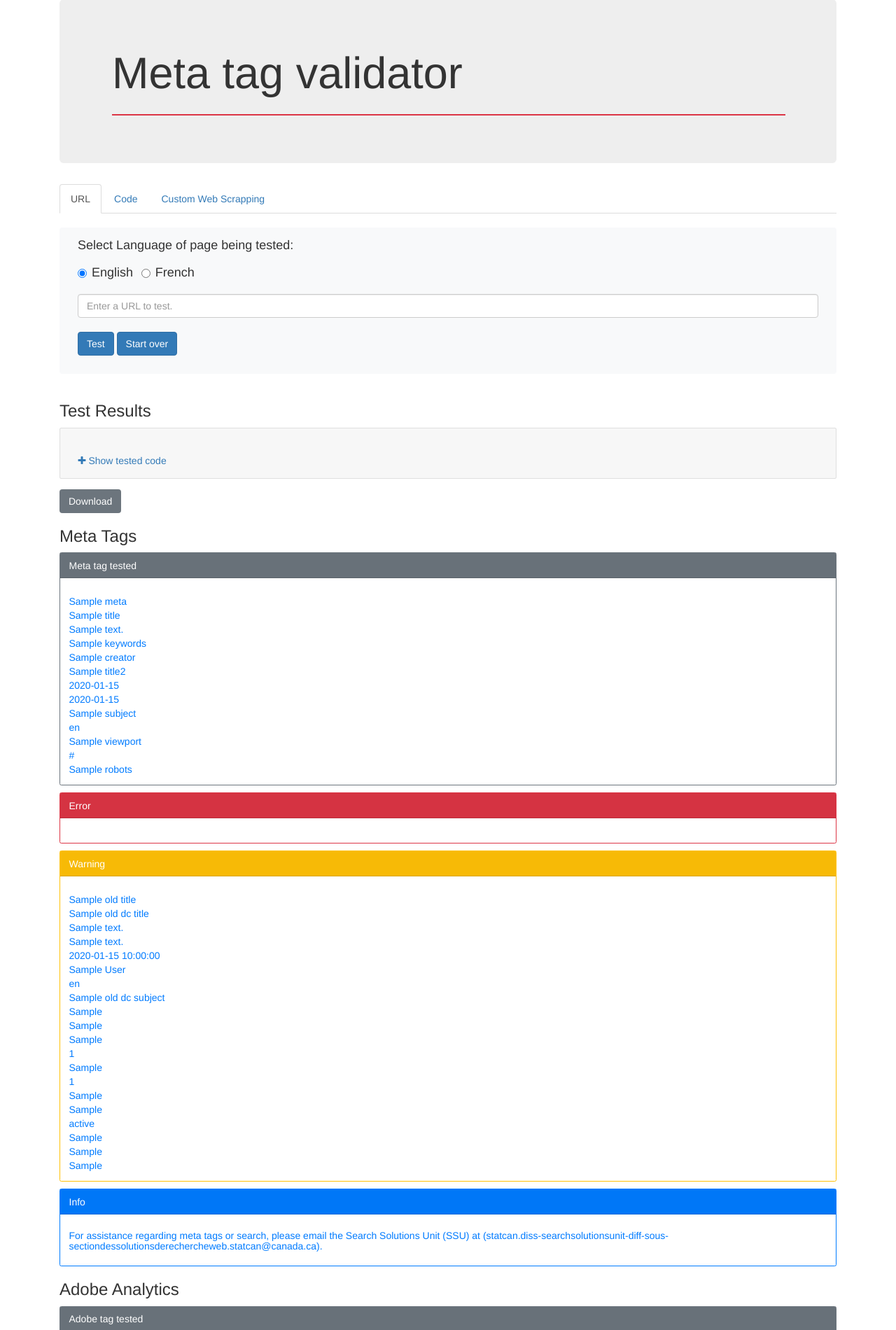
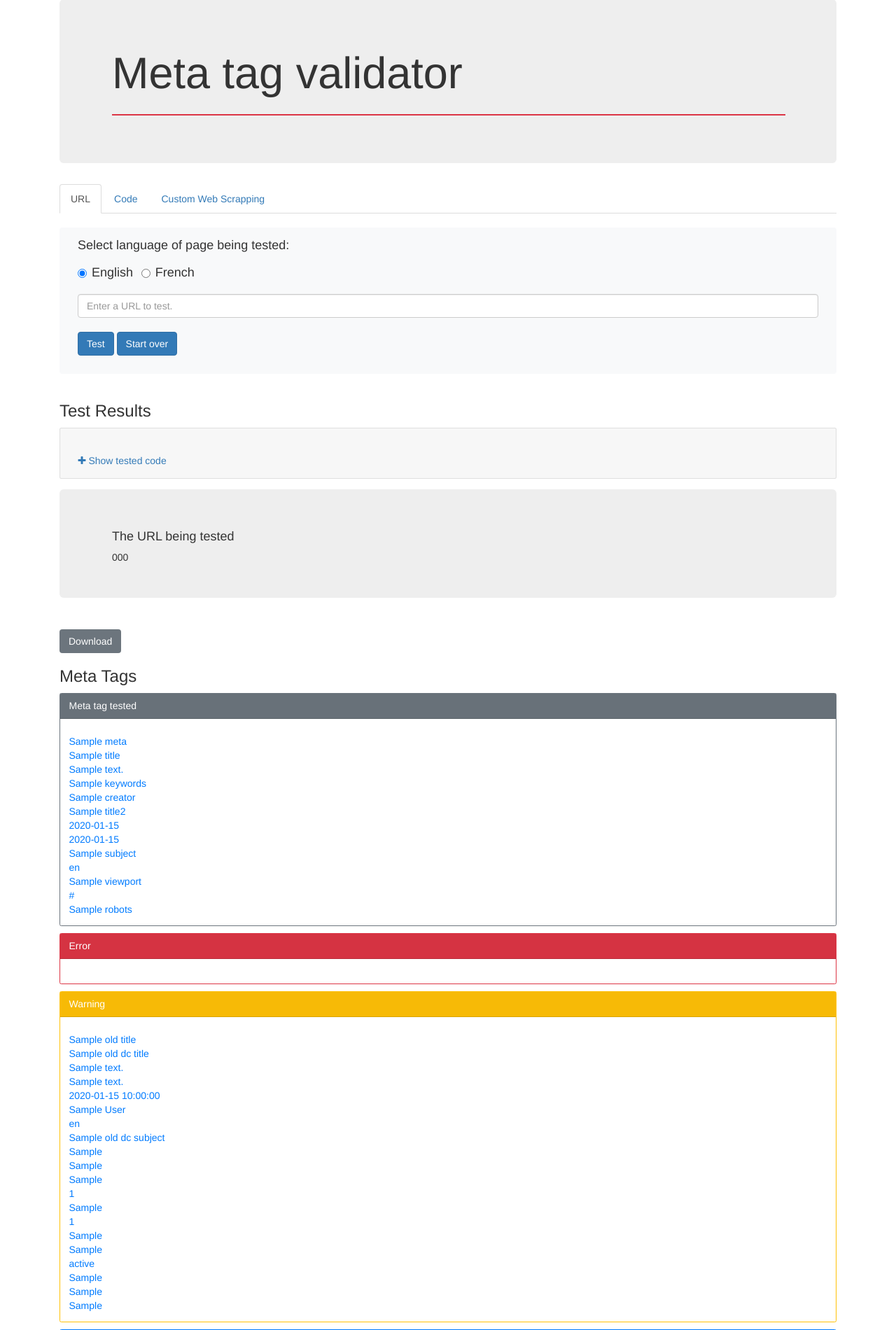
Before and after one commit to Khipro/MetaTagValidator, a Flask app: template templates/scrape.html in a window 1280 px wide. Shown: the part 16-1916 px from the top of the page at 70% size. Run offline with Flask 2, Linux system fonts and the light colour scheme; the template is opened without the code that fills it: most values are stand-ins (such as "Sample title", 1, 10 or a date in 2020); some libraries are stand-ins or nearby versions.

Commit message:
commit on 'master'

```diff
--- a/app.py
+++ b/app.py
@@ -99,6 +99,7 @@ def scrape():
             content_just_print = BeautifulSoup(code, 'lxml').prettify()
             content1 = BeautifulSoup(code, 'lxml')
             content = BeautifulSoup(code, 'lxml')
+            print_code= None
 
         else:
             content1_pre = requests.get(code)
--- a/templates/includes/_navbar.html
+++ b/templates/includes/_navbar.html
@@ -76,7 +76,7 @@
             <nav class="navbar navbar-expand-md navbar-light bg-light">
               <div class="collapse navbar-collapse" id="navbarsExampleDefault">
                 <form action="/scrape">
-                  <h4>Select Language of page being tested:</h4>
+                  <h4>Select language of page being tested:</h4>
                   <div class="radio" action="/scrape">
                     <label>
                       <h4><input type="radio" name="lang" id="anynum" value="English" checked="checked" required>English</h4>
@@ -105,7 +105,7 @@
             <nav class="navbar navbar-expand-md navbar-light bg-light">
               <div class="collapse navbar-collapse" id="navbarsExampleDefault">
                 <form action="/scrape">
-                  <h4>Select Language of page being tested:</h4>
+                  <h4>Select language of page being tested:</h4>
                   <div class="radio" action="/scrape">
                     <label>
                       <h4><input type="radio" name="lang" id="anynum" value="English" checked="checked" required>English</h4>
--- a/templates/scrape.html
+++ b/templates/scrape.html
@@ -52,12 +52,28 @@
                       <div class="card-body">
                         <textarea class="form-control mt-2" id="htmlResponse" rows="24">{{content }}</textarea>
                       </div>
-                      {% if print_code %} {{print_code}}<br> {% else %} {% endif %}
                     </div>
+
                 </div>
               </div>
             </div>
           </body>
+          {% if print_code %}
+
+            <div class="row">
+              <div class="col">
+                <div class="jumbotron jumbotron-fluid text-left mt-4">
+                  <div class="container">
+                <h4>The URL being tested</h4>
+            {{print_code}}<br>
+                  </div>
+                </div>
+              </div>
+            </div>
+
+          {% else %}
+
+          {% endif %}
 
       </div>
     </div>
```
